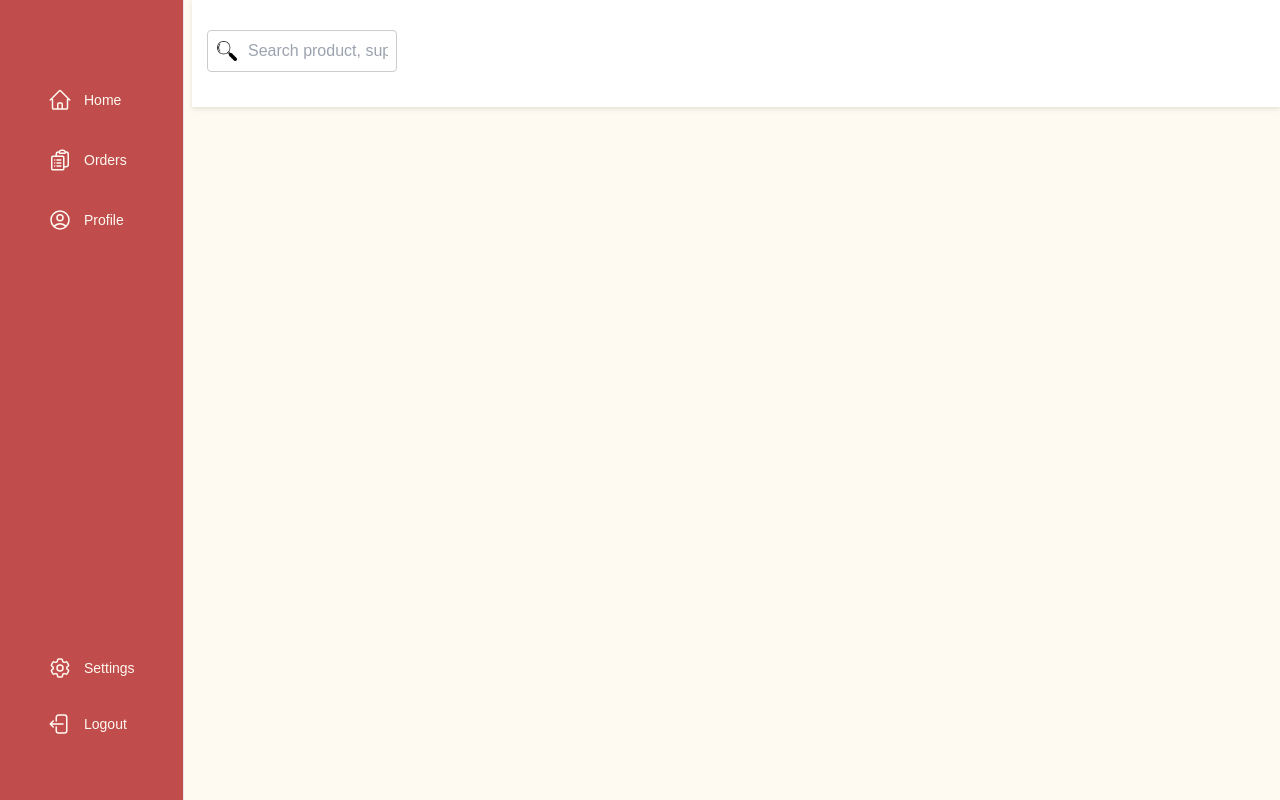
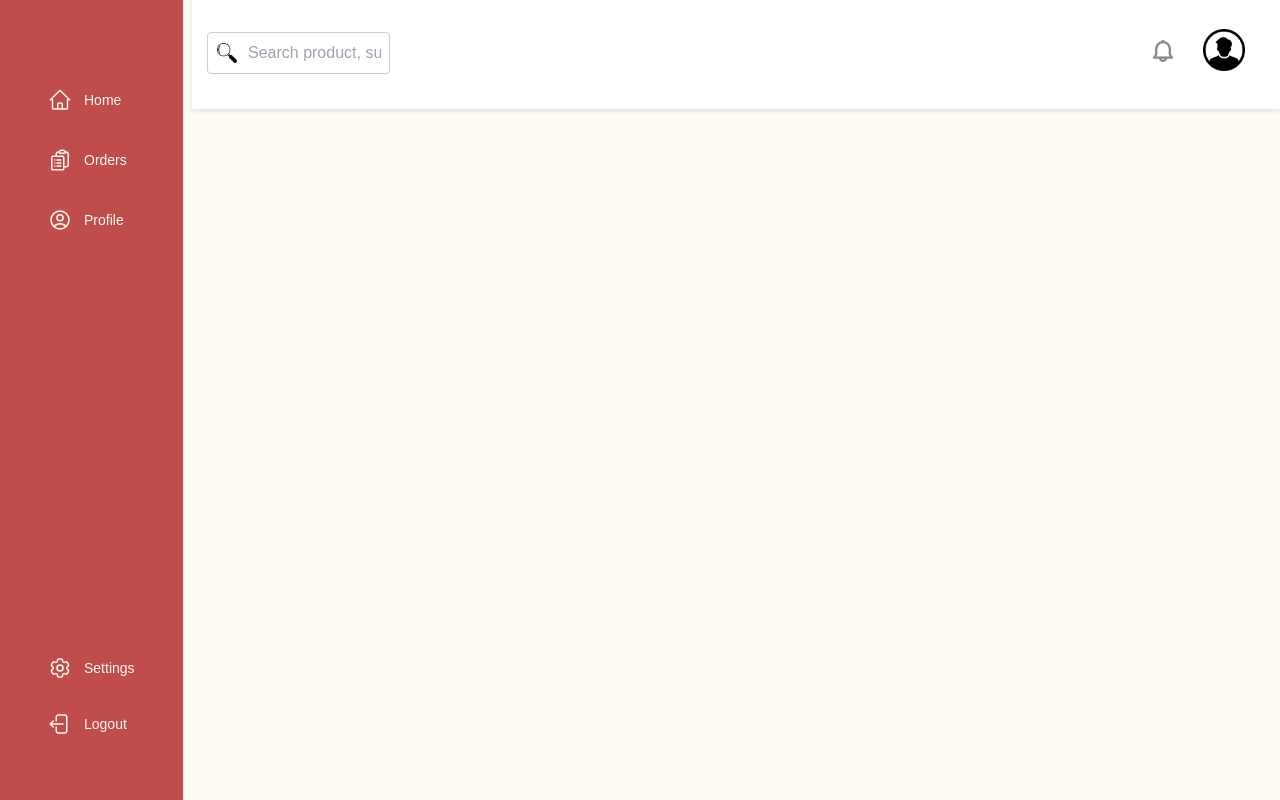
Before and after one commit to SHUUAA/Inventory-Integration-Campus-Eats, a React (Vite) app: page /admin/inventory in a window 1280 px wide. Built offline with nearby package versions, Linux system fonts and the light colour scheme; no server answers; sample sign-in values are in the browser's storage.

Commit message:
Inventory Search Bar

```diff
--- a/src/components/Inventory.tsx
+++ b/src/components/Inventory.tsx
@@ -1,9 +1,13 @@
 import React, { useState } from 'react';
 import '../css/Inventory.css';
 import searchIcon from '../../public/assets/searchicon.png';
+import notificationIcon from '../../public/assets/notificationicon.png';
+import profileIcon from '../../public/assets/profileicon.png';
 
 const Inventory: React.FC = () => {
   const [searchTerm, setSearchTerm] = useState('');
+  const [showNotifications, setShowNotifications] = useState(false);
+  const [showProfileOptions, setShowProfileOptions] = useState(false);
 
   const handleSearchChange = (event: React.ChangeEvent<HTMLInputElement>) => {
       setSearchTerm(event.target.value);
@@ -14,20 +18,40 @@ const Inventory: React.FC = () => {
       console.log('Searching for:', searchTerm);
   };
 
+  const toggleNotifications = () => {
+      setShowNotifications(!showNotifications);
+  };
+
+  const toggleProfileOptions = () => {
+      setShowProfileOptions(!showProfileOptions);
+  };
+
   return (
       <div className="inventory-container">
+          <div className="inventory-header">
               <form onSubmit={handleSearchSubmit} className="search-form">
                   <div className="search-box">
                       <img src={searchIcon} alt="Search" className="search-icon" onClick={handleSearchSubmit}/>
                       <input
                           type="text"
-                      placeholder="Search product, supplier, order"
+                          placeholder="Search product, supplier, orders"
                           value={searchTerm}
                           onChange={handleSearchChange}
                           className="search-input"
                       />
                   </div>
               </form>
+              <div className="icon-container">
+                  <div className="icon-notif" onClick={toggleNotifications}>
+                      <img src={notificationIcon} alt="Notifications" />
+                      {showNotifications && <div className="dropdown-menu">NEED PAG INFO</div>}
+                  </div>
+                  <div className="icon-profile" onClick={toggleProfileOptions}>
+                      <img src={profileIcon} alt="Profile" />
+                      {showProfileOptions && <div className="dropdown-menu">NEED PAG INFO</div>}
+                  </div>
+              </div>
+          </div>
       </div>
   );
 };
--- a/src/css/Inventory.css
+++ b/src/css/Inventory.css
@@ -17,16 +17,21 @@ body {
   z-index: 1000;
 }
 
+.inventory-header {
+  display: flex;
+  justify-content: space-between;
+  align-items: center;
+}
+
 .search-form {
-    display: flex;
-    width: 18%;
-    margin-top: 15px;
+  flex-grow: 1;
 }
 
 .search-box {
   position: relative;
-    flex-grow: 1;
   display: flex;
+  width: 20%;
+  margin-top: 17px;
   align-items: center;
 }
 
@@ -46,6 +51,44 @@ body {
   border-radius: 4px;
 }
 
+.icon-container {
+  display: flex;
+  align-items: center;
+  margin-right: 20px;
+}
+
+.icon-notif {
+  background: transparent;
+  border: none;
+  cursor: pointer;
+  margin-left: 30px;
+  margin-bottom: 10px;
+  width: 20px;
+  height: 20px;
+  opacity: 50%;
+}
+
+.icon-profile {
+  background: transparent;
+  border: none;
+  cursor: pointer;
+  margin-left: 30px;
+  margin-bottom: 10px;
+  width: 42px;
+  height: 42px;
+}
+
+
+.dropdown-menu {
+  position: absolute;
+  background-color: white;
+  border: 1px solid #ccc;
+  border-radius: 4px;
+  padding: 10px;
+  top: 35px;
+  right: 0;
+  box-shadow: 0 2px 5px rgba(0,0,0,0.1);
+}
 
 .sidebar {
   background-color: #C04C4C;
```
Also changed, not shown: public/assets/notificationicon.png (added), public/assets/profileicon.png (added). Lines whose indentation alone changed are shown as unchanged.
